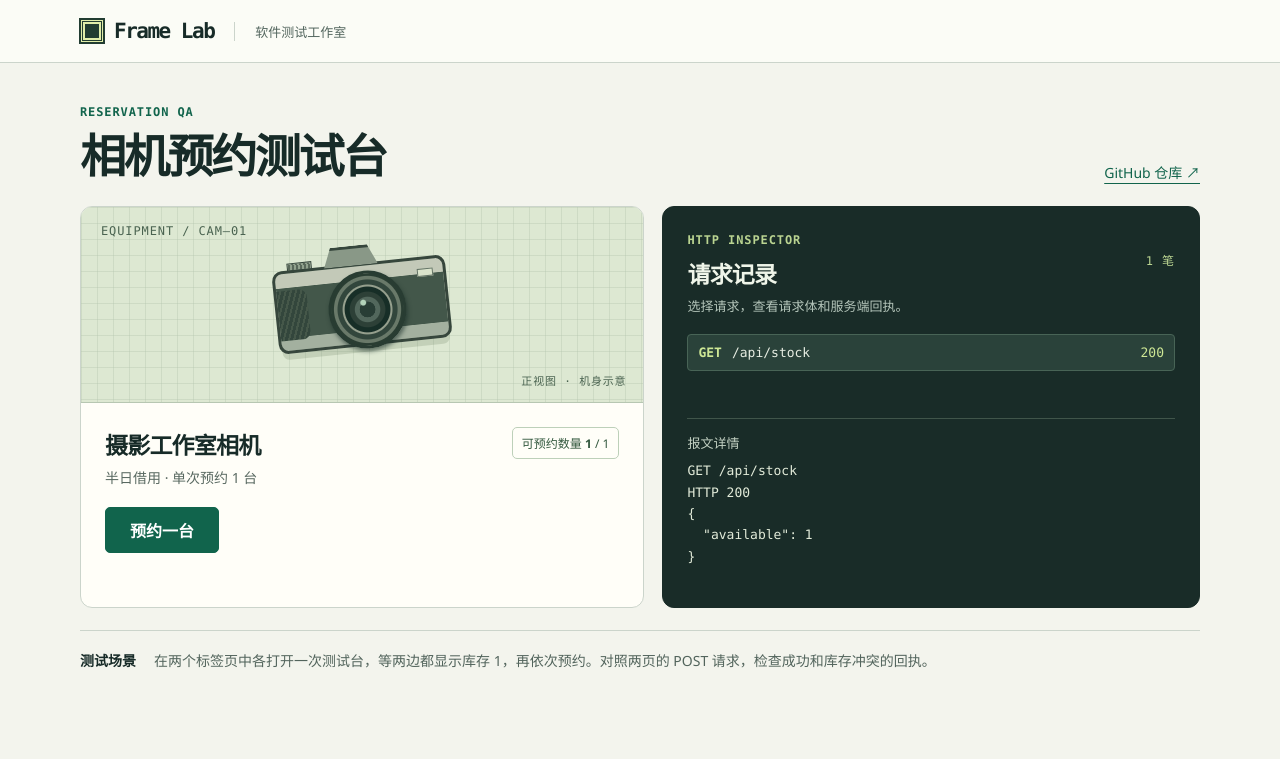
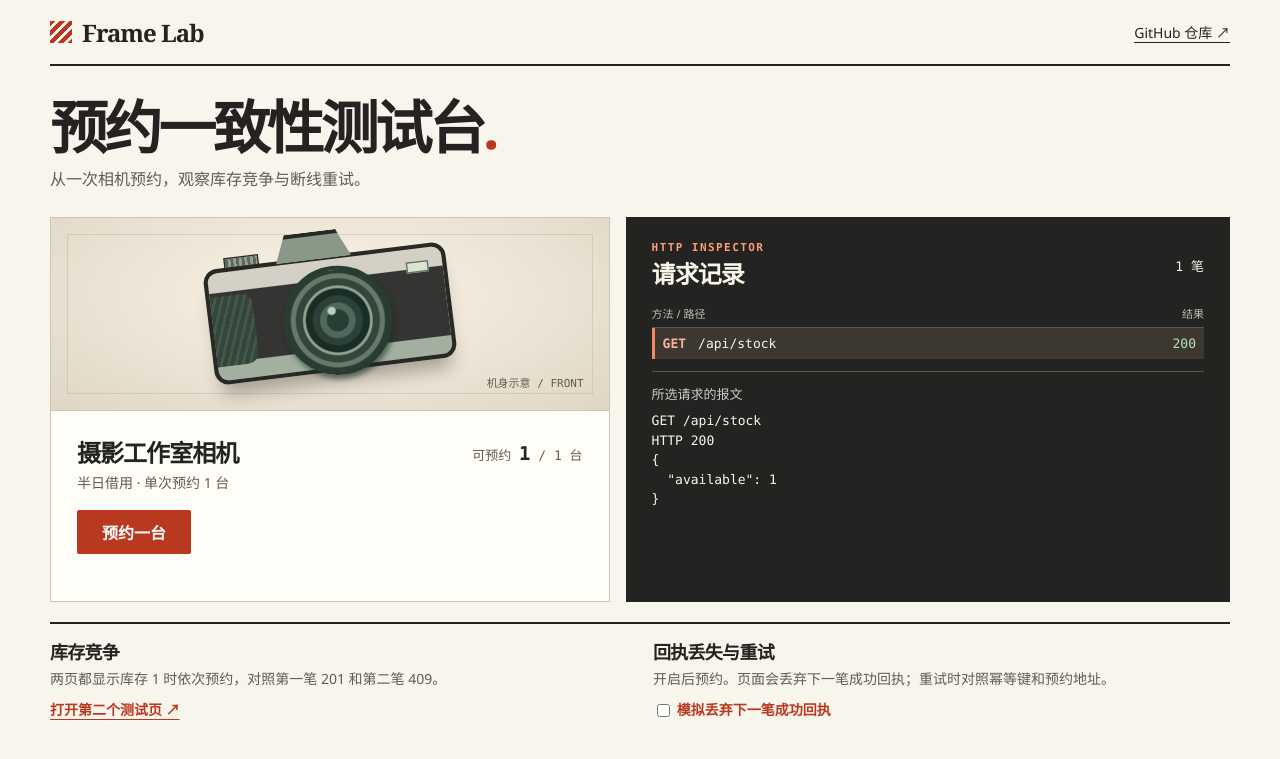
Before and after one commit to ludi11117/reservation-qa, a Flask app: page / in a window 1280 px wide. Shown: the top 759 px of the page. Run offline with Flask 3, Linux system fonts and the light colour scheme; data that the repository does not hold is empty.

Commit message:
Redesign reservation desk and demonstrate lost receipts interactively

```diff
--- a/static/console.css
+++ b/static/console.css
@@ -1,151 +1,41 @@
 :root {
-  color-scheme: light;
-  --ink: #172b28;
-  --line: #cbd4cb;
-  --green: #11644c;
-  --mono: Consolas,"Courier New",monospace;
-  font-family: "Segoe UI","Microsoft YaHei",sans-serif;
+  --paper: #f8f5ed;
+  --ink: #242321;
+  --line: #ccc6b9;
+  --accent: #b93820;
+  --mono: Consolas, "Courier New", monospace;
+  font-family: "Segoe UI", "Microsoft YaHei", sans-serif;
   color: var(--ink);
-  background: #f3f4ed;
+  background: var(--paper);
 }
-
-* {
-  box-sizing: border-box;
-}
-
-body {
-  margin: 0;
-}
-
-header {
-  border-bottom: 1px solid var(--line);
-  background: #fbfcf6;
-}
-
-.bar,main {
-  width: min(1120px,calc(100% - 64px));
-  margin: auto;
-}
-
-.bar {
-  height: 62px;
-  display: flex;
-  align-items: center;
-  gap: 20px;
-}
-
-.brand {
-  display: flex;
-  align-items: center;
-  gap: 10px;
-  font: 700 21px/1 var(--mono);
-  letter-spacing: -1.5px;
-}
-
-.brand-icon {
-  display: block;
-  width: 24px;
-  height: 24px;
-  border: 5px double #e0edaa;
-  outline: 2px solid #223d32;
-  outline-offset: -1px;
-  background: #223d32;
-}
-
-.project {
-  border-left: 1px solid var(--line);
-  padding-left: 20px;
-  color: #53665e;
-  font-size: 13px;
-}
-
-.intro {
-  display: flex;
-  align-items: end;
-  justify-content: space-between;
-  margin: 40px 0 24px;
-  gap: 20px;
-}
-
-.eyebrow,.caption,.fig,#count {
-  font: 12px/1.5 var(--mono);
-  letter-spacing: .075em;
-}
-
-.eyebrow {
-  margin: 0 0 7px;
-  color: var(--green);
-  font-weight: bold;
-}
-
-h1,h2,h3,p {
-  margin: 0;
-}
-
-h1 {
-  font-size: clamp(32px,4vw,46px);
-  letter-spacing: -.05em;
-  line-height: 1.18;
-}
-
-.repo {
-  color: var(--green);
-  font-size: 14px;
-  text-underline-offset: 5px;
-}
-
-.layout {
-  display: grid;
-  grid-template-columns: minmax(0,1.05fr) minmax(0,1fr);
-  gap: 18px;
-}
-
-.equipment,.network {
-  border: 1px solid var(--line);
-  border-radius: 12px;
-  overflow: hidden;
-}
-
-.equipment {
-  background: #fffef8;
-}
-
-.drawing {
-  height: 196px;
-  position: relative;
-  display: grid;
-  place-items: center;
-  background-color: #dde8d2;
-  background-image: linear-gradient(#b6c7af66 1px,transparent 1px),linear-gradient(90deg,#b6c7af66 1px,transparent 1px);
-  background-size: 16px 16px;
-  border-bottom: 1px solid #b7c7b2;
-}
-
-.caption,.fig {
-  position: absolute;
-  color: #4a6350;
-}
-
-.caption {
-  left: 20px;
-  top: 15px;
-}
-
-.fig {
-  right: 17px;
-  bottom: 12px;
-  font-size: 11px;
-}
-
+* { box-sizing: border-box; }
+body { margin: 0; }
+main, .bar { width: min(1180px, calc(100% - 80px)); margin: auto; }
+.bar { height: 66px; border-bottom: 2px solid var(--ink); display: flex; justify-content: space-between; align-items: center; }
+.brand { display: flex; gap: 10px; align-items: center; font: bold 24px Georgia, serif; letter-spacing: -1px; }
+.brand-icon { width: 22px; height: 22px; background: repeating-linear-gradient(135deg,var(--accent) 0 4px,transparent 4px 7px); }
+a { color: inherit; text-underline-offset: 4px; }
+.repo { font-size: 14px; }
+.intro { padding: 26px 0 24px; }
+h1, h2, h3, p { margin: 0; }
+h1 { font-size: clamp(34px,4.5vw,62px); letter-spacing: -.06em; line-height: 1.22; }
+h1 span { color: var(--accent); }
+.intro p, .muted, .scenarios p { color: #625c52; line-height: 1.6; }
+.intro p { margin-top: 5px; }
+.layout { display: grid; grid-template-columns: minmax(0,1fr) minmax(0,1.08fr); gap: 16px; }
+.equipment { background: #fffdf7; border: 1px solid var(--line); }
+.drawing { position: relative; height: 193px; display: grid; place-items: center; overflow: hidden; background: radial-gradient(ellipse at 50% 40%,#fbf5e8,#dfd6c4); border-bottom: 1px solid var(--line); }
+.drawing::before { content: ""; position: absolute; inset: 16px; border: 1px solid #b7ac9566; }
+.fig { position: absolute; bottom: 20px; right: 25px; color: #655d50; font: 11px var(--mono); }
 .camera {
   position: relative;
   width: 174px;
   height: 83px;
   border-radius: 10px;
-  background: linear-gradient(#c3c9b8 0 18%,#43574a 19% 83%,#a3b09f 84%);
-  border: 3px solid #36463c;
-  box-shadow: 0 9px 0 -3px #4f67432e;
-  transform: rotate(-6deg);
+  background: linear-gradient(#d5d0c5 0 18%,#343432 19% 83%,#a3b09f 84%);
+  border: 3px solid #282824;
+  box-shadow: 0 12px 13px -5px #19161055;
+  transform: rotate(-7deg) scale(1.4);
 }
 
 .finder,.shutter,.grip,.lens,.lamp {
@@ -159,7 +49,7 @@ h1 {
   height: 20px;
   background: #899887;
   clip-path: polygon(15% 0,83% 0,100% 100%,0 100%);
-  border-top: 3px solid #36463c;
+  border-top: 3px solid #282824;
 }
 
 .shutter {
@@ -168,7 +58,7 @@ h1 {
   width: 25px;
   height: 8px;
   background: repeating-linear-gradient(90deg,#59685a 0 2px,#91a18d 2px 4px);
-  border: 1px solid #36463c;
+  border: 1px solid #282824;
 }
 
 .grip {
@@ -200,203 +90,45 @@ h1 {
   border: 1px solid #637265;
 }
 
-.body,.network {
-  padding: 24px;
+
+.body, .network { padding: 23px 26px; }
+h2 { font-size: 24px; letter-spacing: -.04em; }
+.stock-tag { float: right; font: 13px/2 var(--mono); color: #665b4d; }
+.stock-tag strong { font-size: 19px; color: var(--ink); }
+.muted { margin: 3px 0 16px; font-size: 14px; }
+.actions { display: flex; gap: 8px; }
+button { font: inherit; cursor: pointer; }
+.actions button { background: var(--accent); color: white; border: 1px solid var(--accent); padding: 9px 24px; font-weight: 600; border-radius: 2px; }
+.actions #cancel { background: transparent; color: var(--ink); border-color: var(--ink); }
+.actions button:disabled { background: #dfdbd2; color: #5d564b; border-color: #dfdbd2; cursor: default; }
+[role=status] { min-height: 18px; margin-top: 6px; font-size: 13px; color: #624a39; }
+.network { background: #232321; color: #faf6ea; }
+.network-head, .columns { display: flex; justify-content: space-between; align-items: center; }
+.eyebrow { font: bold 11px/1.4 var(--mono); letter-spacing: .13em; color: #ff9c79; }
+#count { font: 13px var(--mono); }
+.columns { margin-top: 15px; padding-bottom: 6px; color: #c2bcb0; font-size: 11px; border-bottom: 1px solid #59564e; }
+.entries { max-height: 112px; overflow: auto; }
+.entry { display: flex; gap: 12px; align-items: baseline; width: 100%; background: transparent; border: 0; border-left: 3px solid transparent; text-align: left; color: inherit; padding: 8px; font: 13px var(--mono); }
+.entry[aria-pressed=true] { background: #3c3730; border-left-color: #fa8762; }
+.entry span { overflow: hidden; white-space: nowrap; text-overflow: ellipsis; }
+.entry b { color: #ffb299; }
+.entry em { margin-left: auto; color: #bbe0b7; font-style: normal; }
+.entry em.error { color: #ffac84; }
+.detail { border-top: 1px solid #59564e; padding-top: 12px; margin-top: 12px; }
+.detail h3 { font-size: 13px; font-weight: 500; color: #d0cbbe; }
+pre { font: 13px/1.5 var(--mono); margin: 8px 0 0; white-space: pre-wrap; overflow-wrap: anywhere; max-height: 210px; overflow: auto; }
+.scenarios { display: grid; grid-template-columns: repeat(2,minmax(0,1fr)); gap: 26px; border-top: 2px solid var(--ink); margin: 20px 0 32px; padding-top: 14px; }
+.scenarios h2 { font-size: 18px; }
+.scenarios p { font-size: 14px; margin: 4px 0 7px; }
+.scenarios a, .scenarios label { color: var(--accent); font-size: 14px; font-weight: 600; }
+.scenarios label { cursor: pointer; }
+input { accent-color: var(--accent); vertical-align: middle; }
+:focus-visible { outline: 3px solid #d59226; outline-offset: 2px; }
+@media (max-width: 760px) {
+  main, .bar { width: calc(100% - 32px); }
+  .layout, .scenarios { grid-template-columns: minmax(0, 1fr); }
+  .scenarios { gap: 18px; }
+  .drawing { height: 165px; }
+  .camera { transform: rotate(-7deg) scale(1.15); }
+  .body, .network { padding: 20px; }
 }
-
-.stock-tag {
-  float: right;
-  border: 1px solid #bdd0b9;
-  border-radius: 5px;
-  padding: 6px 9px;
-  color: #33583e;
-  font-size: 12px;
-}
-
-.body h2,.network h2 {
-  font-size: 23px;
-  letter-spacing: -.035em;
-}
-
-.muted,.legend {
-  font-size: 14px;
-  line-height: 1.6;
-  color: #596961;
-  margin: 6px 0 17px;
-}
-
-button {
-  font: inherit;
-  cursor: pointer;
-}
-
-button:focus-visible,a:focus-visible {
-  outline: 3px solid #eaa02d;
-  outline-offset: 2px;
-}
-
-.actions {
-  display: flex;
-  gap: 10px;
-}
-
-.actions button {
-  padding: 10px 24px;
-  border: 1px solid var(--green);
-  border-radius: 5px;
-  background: var(--green);
-  color: white;
-  font-weight: 600;
-}
-
-.actions #cancel {
-  background: white;
-  color: var(--green);
-}
-
-.actions button:disabled {
-  opacity: .55;
-  cursor: default;
-}
-
-[role=status] {
-  min-height: 20px;
-  margin-top: 10px;
-  font-size: 13px;
-  color: #40594d;
-}
-
-.network {
-  background: #192c28;
-  color: #eff5e9;
-  border-color: #192c28;
-}
-
-.network-head {
-  display: flex;
-  justify-content: space-between;
-  align-items: center;
-}
-
-.network .eyebrow,#count {
-  color: #bad491;
-}
-
-.legend {
-  color: #b4c5ba;
-  font-size: 13px;
-}
-
-.entries {
-  min-height: 70px;
-  max-height: 155px;
-  overflow: auto;
-}
-
-.entry {
-  display: flex;
-  align-items: center;
-  gap: 10px;
-  width: 100%;
-  padding: 10px;
-  border: 1px solid transparent;
-  text-align: left;
-  color: #e8eee3;
-  background: transparent;
-  font: 13px var(--mono);
-  border-radius: 4px;
-}
-
-.entry[aria-pressed=true] {
-  background: #2a423a;
-  border-color: #486456;
-}
-
-.entry span {
-  overflow: hidden;
-  white-space: nowrap;
-  text-overflow: ellipsis;
-}
-
-.entry b {
-  color: #cee795;
-}
-
-.entry em {
-  font-style: normal;
-  margin-left: auto;
-  color: #cee795;
-}
-
-.entry em.error {
-  color: #ffc28c;
-}
-
-.detail {
-  border-top: 1px solid #40554a;
-  padding-top: 14px;
-  margin-top: 14px;
-}
-
-.detail h3 {
-  font-size: 13px;
-  font-weight: 500;
-  color: #c2d0c2;
-}
-
-pre {
-  font: 13px/1.65 var(--mono);
-  margin: 8px 0 0;
-  color: #e2ebd9;
-  white-space: pre-wrap;
-  overflow-wrap: anywhere;
-  max-height: 230px;
-  overflow: auto;
-}
-
-footer {
-  display: flex;
-  align-items: baseline;
-  gap: 18px;
-  border-top: 1px solid var(--line);
-  margin: 22px 0 28px;
-  padding-top: 18px;
-  font-size: 14px;
-  line-height: 1.7;
-}
-
-footer span {
-  white-space: nowrap;
-  font-weight: 700;
-}
-
-footer p {
-  color: #52645c;
-}
-
-@media(max-width:760px) {
-  .bar,main {
-    width: calc(100% - 32px);
-  }
-  .intro {
-    margin-top: 25px;
-  }
-  .layout {
-    grid-template-columns: 1fr;
-  }
-  .drawing {
-    height: 175px;
-  }
-  .body,.network {
-    padding: 18px;
-  }
-  .repo {
-    font-size: 12px;
-  }
-  footer {
-    display: block;
-  }
-  footer p {
-    margin-top: 4px;
-  }
-}
--- a/static/console.js
+++ b/static/console.js
@@ -79,6 +79,12 @@ reserve.onclick = async () => {
       headers: {"Content-Type": "application/json", "Idempotency-Key": pendingKey},
       body: JSON.stringify({quantity: 1})
     });
+    const dropReceipt = document.querySelector("#drop-receipt");
+    if (response.ok && dropReceipt.checked) {
+      dropReceipt.checked = false;
+      allowRetry();
+      return;
+    }
     if (!response.ok && data.error !== "insufficient_stock") {
       allowRetry();
       return;
--- a/templates/index.html
+++ b/templates/index.html
@@ -3,27 +3,59 @@
 <head>
   <meta charset="utf-8">
   <meta name="viewport" content="width=device-width, initial-scale=1">
-<title>相机预约测试台</title>
+  <title>Frame Lab · 预约一致性测试台</title>
   <link rel="stylesheet" href="{{ url_for('static', filename='console.css') }}">
   <script defer src="{{ url_for('static', filename='console.js') }}"></script>
 </head>
 <body>
-<header><div class="bar"><div class="brand"><span class="brand-icon" aria-hidden="true"></span>Frame Lab</div><span class="project">软件测试工作室</span></div></header>
+  <header class="bar">
+    <div class="brand"><span class="brand-icon" aria-hidden="true"></span>Frame Lab</div>
+    <a class="repo" href="https://github.com/ludi11117/reservation-qa">GitHub 仓库 ↗</a>
+  </header>
   <main>
-<div class="intro"><div><p class="eyebrow">RESERVATION QA</p><h1>相机预约测试台</h1></div><a class="repo" href="https://github.com/ludi11117/reservation-qa">GitHub 仓库 ↗</a></div>
+    <div class="intro">
+      <h1>预约一致性测试台<span>.</span></h1>
+      <p>从一次相机预约，观察库存竞争与断线重试。</p>
+    </div>
     <div class="layout">
       <section class="equipment" aria-labelledby="kit">
         <div class="drawing" aria-hidden="true">
-<span class="caption">EQUIPMENT / CAM–01</span><div class="camera"><i class="shutter"></i><i class="finder"></i><i class="grip"></i><i class="lens"></i><i class="lamp"></i></div><span class="fig">正视图 · 机身示意</span>
+          <div class="camera"><i class="shutter"></i><i class="finder"></i><i class="grip"></i><i class="lens"></i><i class="lamp"></i></div>
+          <span class="fig">机身示意 / FRONT</span>
         </div>
-<div class="body"><div class="stock-tag">可预约数量 <strong id="stock">…</strong> / 1</div><h2 id="kit">摄影工作室相机</h2><p class="muted">半日借用 · 单次预约 1 台</p>
-<div class="actions"><button id="reserve" disabled>预约一台</button><button id="cancel" hidden>取消预约</button></div>
-<p role="status"></p></div></section>
-<section class="network" aria-labelledby="traffic"><div class="network-head"><div><p class="eyebrow">HTTP INSPECTOR</p><h2 id="traffic">请求记录</h2></div><span id="count">0 笔</span></div>
-<p class="legend">选择请求，查看请求体和服务端回执。</p>
+        <div class="body">
+          <div class="stock-tag">可预约 <strong id="stock">…</strong> / 1 台</div>
+          <h2 id="kit">摄影工作室相机</h2>
+          <p class="muted">半日借用 · 单次预约 1 台</p>
+          <div class="actions">
+            <button id="reserve" disabled>预约一台</button>
+            <button id="cancel" hidden>取消预约</button>
+          </div>
+          <p role="status"></p>
+        </div>
+      </section>
+      <section class="network" aria-labelledby="traffic">
+        <div class="network-head">
+          <div><p class="eyebrow">HTTP INSPECTOR</p><h2 id="traffic">请求记录</h2></div>
+          <span id="count">0 笔</span>
+        </div>
+        <div class="columns" aria-hidden="true"><span>方法 / 路径</span><span>结果</span></div>
         <div class="entries" id="entries"></div>
-<div class="detail"><h3>报文详情</h3><pre id="payload">等待读取库存…</pre></div>
+        <div class="detail"><h3>所选请求的报文</h3><pre id="payload">等待读取库存…</pre></div>
       </section>
     </div>
-<footer><span>测试场景</span><p>在两个标签页中各打开一次测试台，等两边都显示库存 1，再依次预约。对照两页的 POST 请求，检查成功和库存冲突的回执。</p></footer>
-</main></body></html>
+    <section class="scenarios" aria-label="测试场景">
+      <article>
+        <h2>库存竞争</h2>
+        <p>两页都显示库存 1 时依次预约，对照第一笔 201 和第二笔 409。</p>
+        <a href="/" target="_blank" rel="noopener">打开第二个测试页 ↗</a>
+      </article>
+      <article>
+        <h2>回执丢失与重试</h2>
+        <p>开启后预约。页面会丢弃下一笔成功回执；重试时对照幂等键和预约地址。</p>
+        <label><input id="drop-receipt" type="checkbox"> 模拟丢弃下一笔成功回执</label>
+      </article>
+    </section>
+  </main>
+</body>
+</html>
```
Also changed, not shown: reports/load.html (+1 -1 lines), reports/load_stats.csv (+4 -4 lines), reports/load_stats_history.csv (+10 -10 lines), reports/recovery.json (+4 -4 lines), reports/results.xml (+1 -1 lines), tests/test_console.py (+17 -0 lines), README.md, reports/frontend-preview.png, 2 other files. Lines whose indentation alone changed are shown as unchanged.
